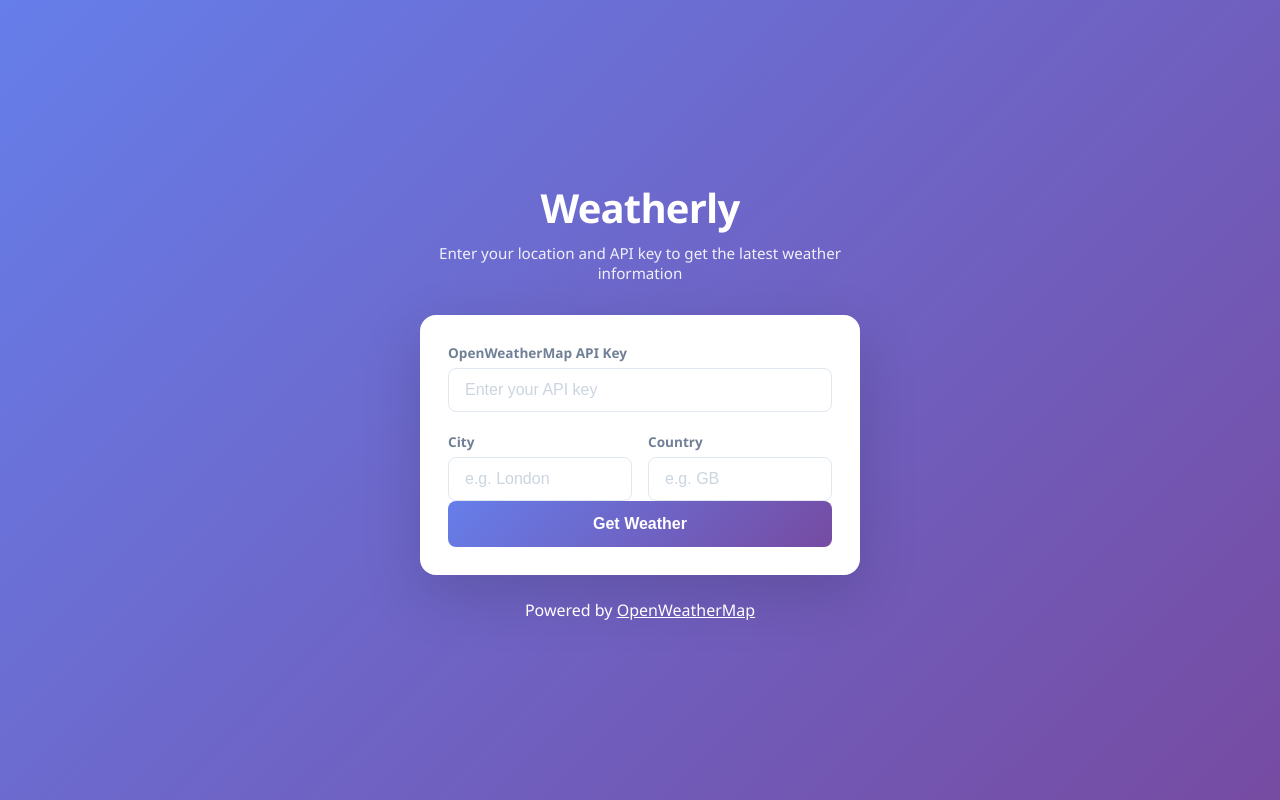
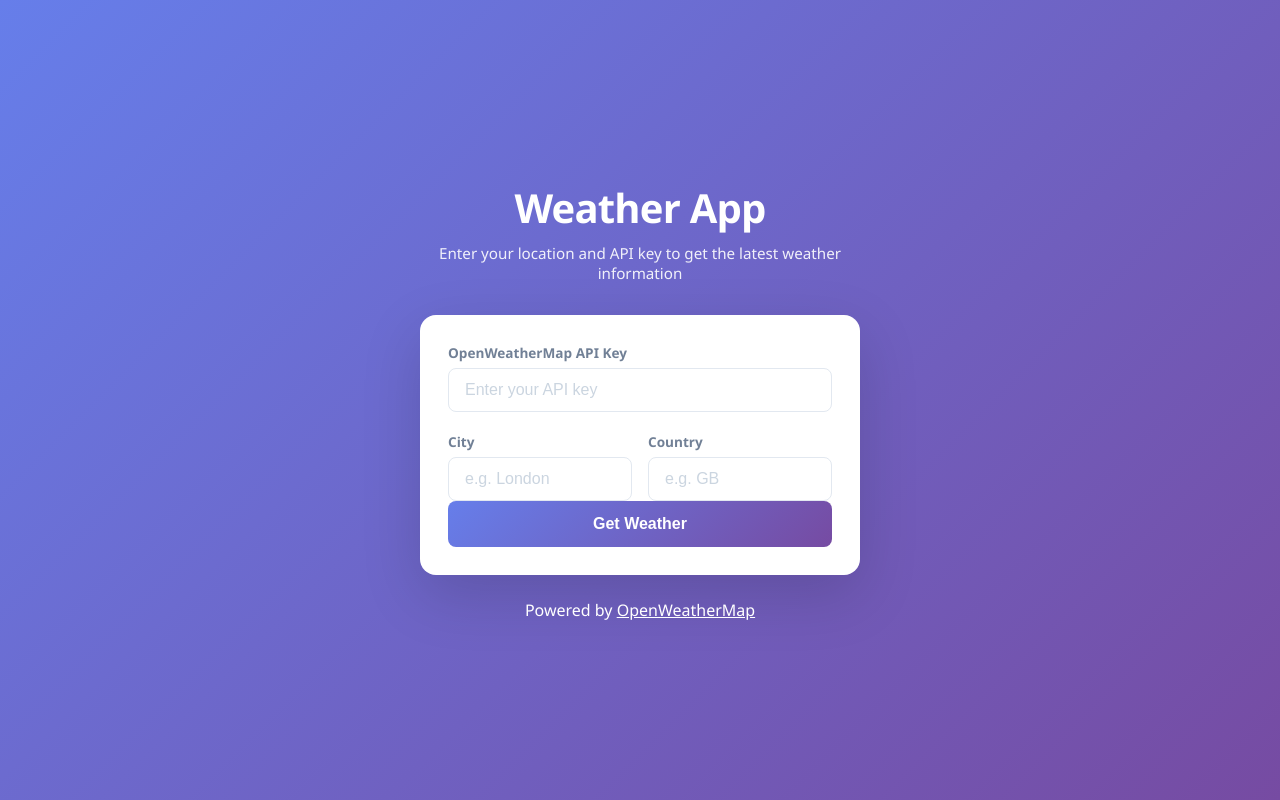
Before and after one commit to Zareen-Sharf/Weather-App, a plain HTML site: page index.html in a window 1280 px wide. Drawn offline with Linux system fonts and the light colour scheme.

Commit message:
Rename title and header from 'Weatherly' to 'Weather App'

```diff
--- a/index.html
+++ b/index.html
@@ -3,13 +3,13 @@
 <head>
   <meta charset="UTF-8" />
   <meta name="viewport" content="width=device-width, initial-scale=1.0" />
-  <title>Weatherly</title>
+  <title>Weather App</title>
   <link rel="stylesheet" href="style.css" />
 </head>
 <body>
   <div class="app-container">
     <header>
-      <h1>Weatherly</h1>
+      <h1>Weather App</h1>
       <p>Enter your location and API key to get the latest weather information</p>
     </header>
 
```
